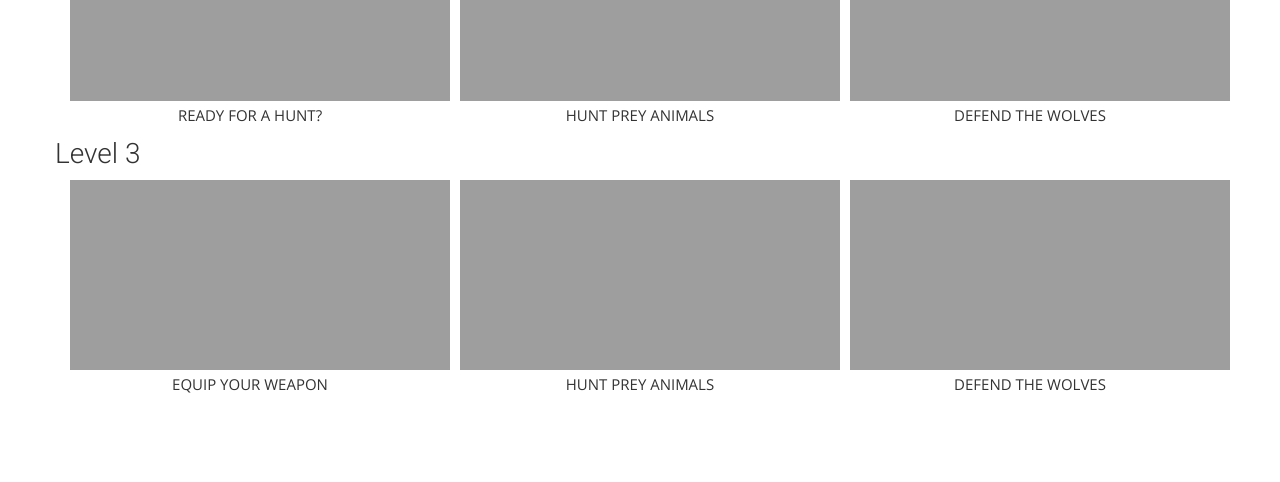
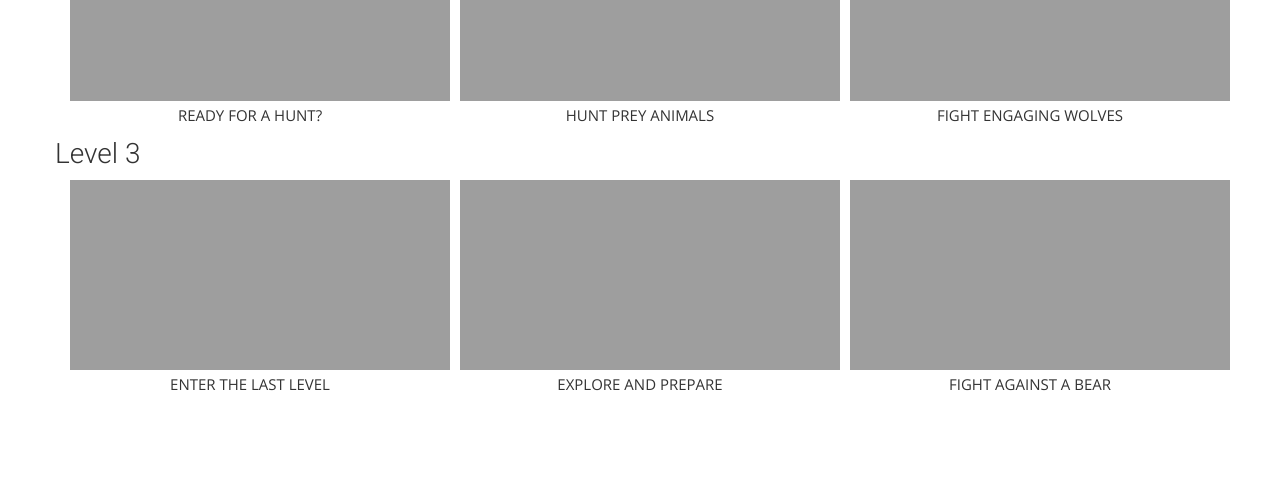
Before and after one commit to martinchristians/VRForFuture_Web, a Jekyll site: the page built from index.html, in a window 1280 px wide and 900 px high, scrolled down 3502 px. Shown: the part 155-637 px from the top of the window. Built offline with Jekyll 4.4.1, drawn with Linux system fonts in a browser that asks for light colours; some web fonts are replaced.

Commit message:
Update screenshots.html

```diff
--- a/_includes/screenshots.html
+++ b/_includes/screenshots.html
@@ -46,7 +46,7 @@
         <div class="col-lg-4 col-sm-6 mb-5">
             <article class="text-center">
                 <a href="img/screenshots/level2c.jpg"><img src="img/screenshots/level2c.jpg" width="380" height="190"></a>
-                <p class="text-uppercase mb-2">Defend the wolves</p>
+                <p class="text-uppercase mb-2">Fight engaging wolves</p>
             </article>
         </div>
 
@@ -54,21 +54,21 @@
         <div class="col-lg-4 col-sm-6 mb-5">
             <article class="text-center">
                 <a href="img/screenshots/level3a.jpg"><img src="img/screenshots/level3a.jpg"  width="380" height="190"></a>
-                <p class="text-uppercase mb-2">Equip your weapon</p>
+                <p class="text-uppercase mb-2">Enter the last level</p>
             </article>
         </div>
 
         <div class="col-lg-4 col-sm-6 mb-5">
             <article class="text-center">
                 <a href="img/screenshots/level3b.jpg"><img src="img/screenshots/level3b.jpg" width="380" height="190"></a>
-                <p class="text-uppercase mb-2">Hunt prey animals</p>
+                <p class="text-uppercase mb-2">Explore and prepare</p>
             </article>
         </div>
 
         <div class="col-lg-4 col-sm-6 mb-5">
             <article class="text-center">
                 <a href="img/screenshots/level3c.jpg"><img src="img/screenshots/level3c.jpg" width="380" height="190"></a>
-                <p class="text-uppercase mb-2">Defend the wolves</p>
+                <p class="text-uppercase mb-2">Fight against a bear</p>
             </article>
         </div>
 
```
